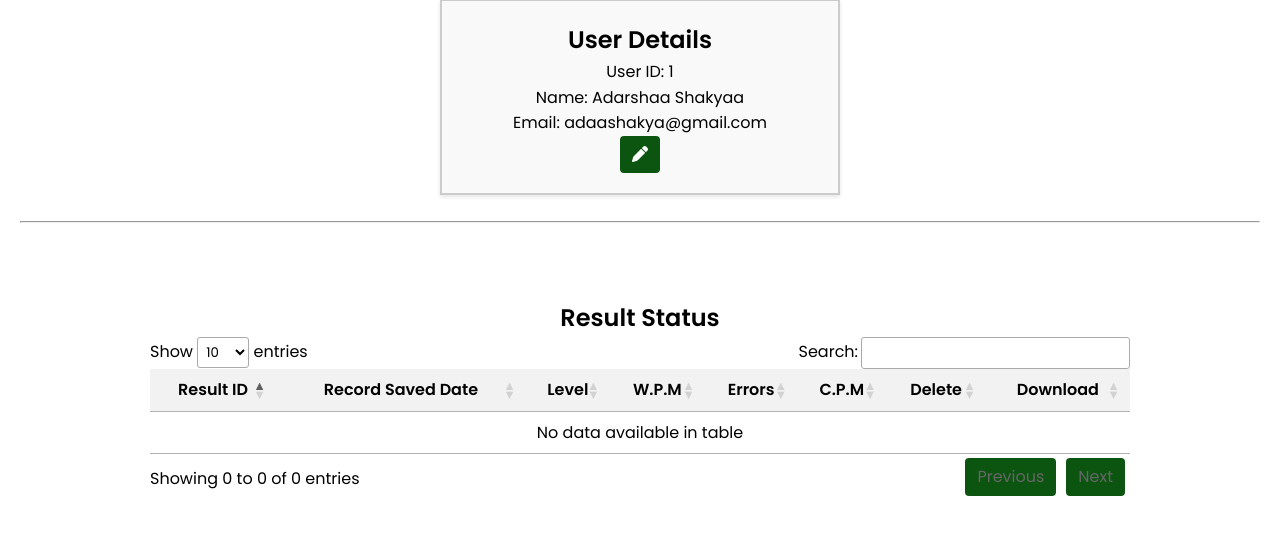
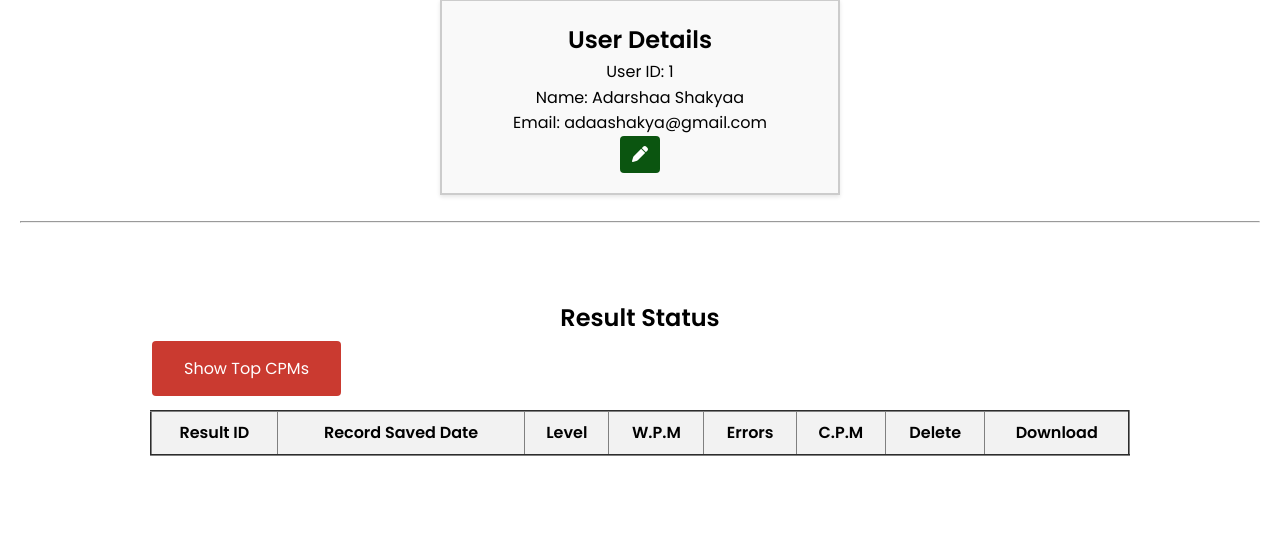
Before and after one commit to ChandanShakya/flash, a PHP site: page /result.php in a window 1280 px wide. Shown: the part 191-726 px from the top of the page. Run offline with PHP 8.4, Linux system fonts and the light colour scheme; a user stored in the database is signed in; data comes from the database, SQL or seed files in the repository; lists and menus that the app fills with data are empty; some libraries are stand-ins or nearby versions.

Commit message:
Refactor result.php and result.css to add a button to show top CPM results
- Added a button with id "showTopCPM" in result.php to show top CPM results
- Implemented Bubble Sort algorithm in result.php to sort the data by CPM
- Generated a new table dynamically in result.php to display the sorted data
- Updated result.css to style the new button

```diff
--- a/result.css
+++ b/result.css
@@ -73,7 +73,24 @@ section {
     padding: 10px;
     overflow-x: auto;
 }
+#showTopCPM {
+    background-color: #ca3a30; /* Green */
+    border: none;
+    color: white;
+    padding: 15px 32px;
+    text-align: center;
+    text-decoration: none;
+    display: inline-block;
+    font-size: 16px;
+    margin: 4px 2px;
+    cursor: pointer;
+    border-radius: 4px;
+    transition: background-color 0.3s ease;
+}
 
+#showTopCPM:hover {
+    background-color: #45a049;
+}
 #res_table h2 {
     text-align: center;
     margin-top: 20px;
--- a/result.php
+++ b/result.php
@@ -50,7 +50,8 @@ include_once("menu.php");
         <hr><br>
         <div id="res_table">
             <h2>Result Status</h2>
-            <table id="resultTable">
+            <button id="showTopCPM">Show Top CPMs</button>
+            <table id="resultTable" border="2" style="width:100%">
                 <thead>
                     <tr>
                         <th>Result ID</th>
@@ -63,17 +64,15 @@ include_once("menu.php");
                         <th>Download</th>
                     </tr>
                 </thead>
-                <tbody>
+                <tbody id="resultBody">
                     <?php
-                    $con = mysqli_connect("localhost", "root", "", "project");
+                    $result_query = "SELECT * FROM result WHERE uname ='$uname'";
+                    $result_result = mysqli_query($con, $result_query);
 
-                    $uname = $_SESSION['username'];
-                    $sql =  "Select * from result where uname ='$uname'";
-                    $result = mysqli_query($con, $sql);
-
-                    if (mysqli_num_rows($result) > 0) {
-
-                        while ($row = mysqli_fetch_assoc($result)) {
+                    $data = [];
+                    if (mysqli_num_rows($result_result) > 0) {
+                        while ($row = mysqli_fetch_assoc($result_result)) {
+                            $data[] = $row;
                             echo "<tr>";
                             echo "<td>" . $row['result_id'] . "</td>";
                             echo "<td>" . $row['date'] . "</td>";
@@ -82,18 +81,53 @@ include_once("menu.php");
                             echo "<td>" . $row['mistake'] . "</td>";
                             echo "<td>" . $row['cpm'] . "</td>";
                             echo "<td><a href=\"delete_rec.php?r_id={$row['result_id']}\" id=\"btn\"><i class=\"fa-solid fa-trash\"></i></a></td>";
-                            echo "<td>" . "<a href=\"download.php?resu={$row['result_id']}\" id=\"btn1\"><i class=\"fa-solid fa-file-arrow-down\"></i></a>" . "</td>";
+                            echo "<td><a href=\"download.php?resu={$row['result_id']}\" id=\"btn1\"><i class=\"fa-solid fa-file-arrow-down\"></i></a></td>";
                             echo "</tr>";
+                        }
+                    }
+
+                    // Implementing Bubble Sort to sort by CPM
+                    for ($i = 0; $i < count($data); $i++) {
+                        for ($j = 0; $j < count($data) - 1; $j++) {
+                            if ($data[$j]['cpm'] < $data[$j + 1]['cpm']) {
+                                $temp = $data[$j];
+                                $data[$j] = $data[$j + 1];
+                                $data[$j + 1] = $temp;
+                            }
                         }
                     }
                     ?>
                 </tbody>
             </table>
+            <div id="topCPMTable">
+                <!-- Placeholder for the new table -->
+            </div>
         </div>
     </section>
     <script>
-        $(document).ready(function() {
-            $('#resultTable').DataTable();
+        document.getElementById('showTopCPM').addEventListener('click', function() {
+            let data = <?php echo json_encode($data); ?>;
+
+            // Generate new table
+            let tableHTML = '<h2>Top CPM Results</h2>';
+            tableHTML += '<table border="2">';
+            tableHTML += '<tr><th>Result ID</th><th>Record Saved Date</th><th>Level</th><th>W.P.M</th><th>Errors</th><th>C.P.M</th><th>Delete</th><th>Download</th></tr>';
+
+            data.forEach(function(item) {
+                tableHTML += '<tr>';
+                tableHTML += '<td>' + item.result_id + '</td>';
+                tableHTML += '<td>' + item.date + '</td>';
+                tableHTML += '<td>' + item.level + '</td>';
+                tableHTML += '<td>' + item.wpm + '</td>';
+                tableHTML += '<td>' + item.mistake + '</td>';
+                tableHTML += '<td>' + item.cpm + '</td>';
+                tableHTML += '<td><a href="delete_rec.php?r_id=' + item.result_id + '" id="btn"><i class="fa-solid fa-trash"></i></a></td>';
+                tableHTML += '<td><a href="download.php?resu=' + item.result_id + '" id="btn1"><i class="fa-solid fa-file-arrow-down"></i></a></td>';
+                tableHTML += '</tr>';
+            });
+
+            tableHTML += '</table>';
+            document.getElementById('topCPMTable').innerHTML = tableHTML;
         });
         <?php if (isset($_SESSION['user_id'])) : ?>
             isLoggedIn = "true";
```
